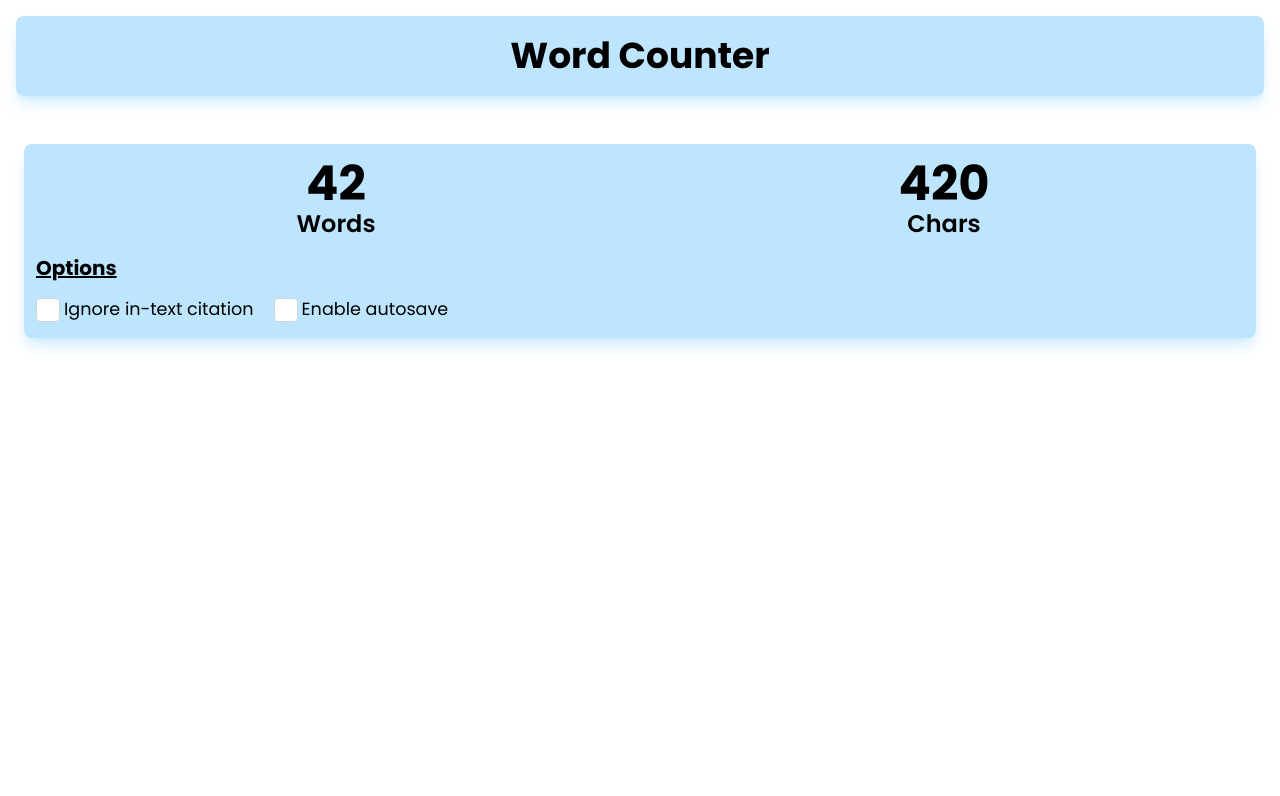
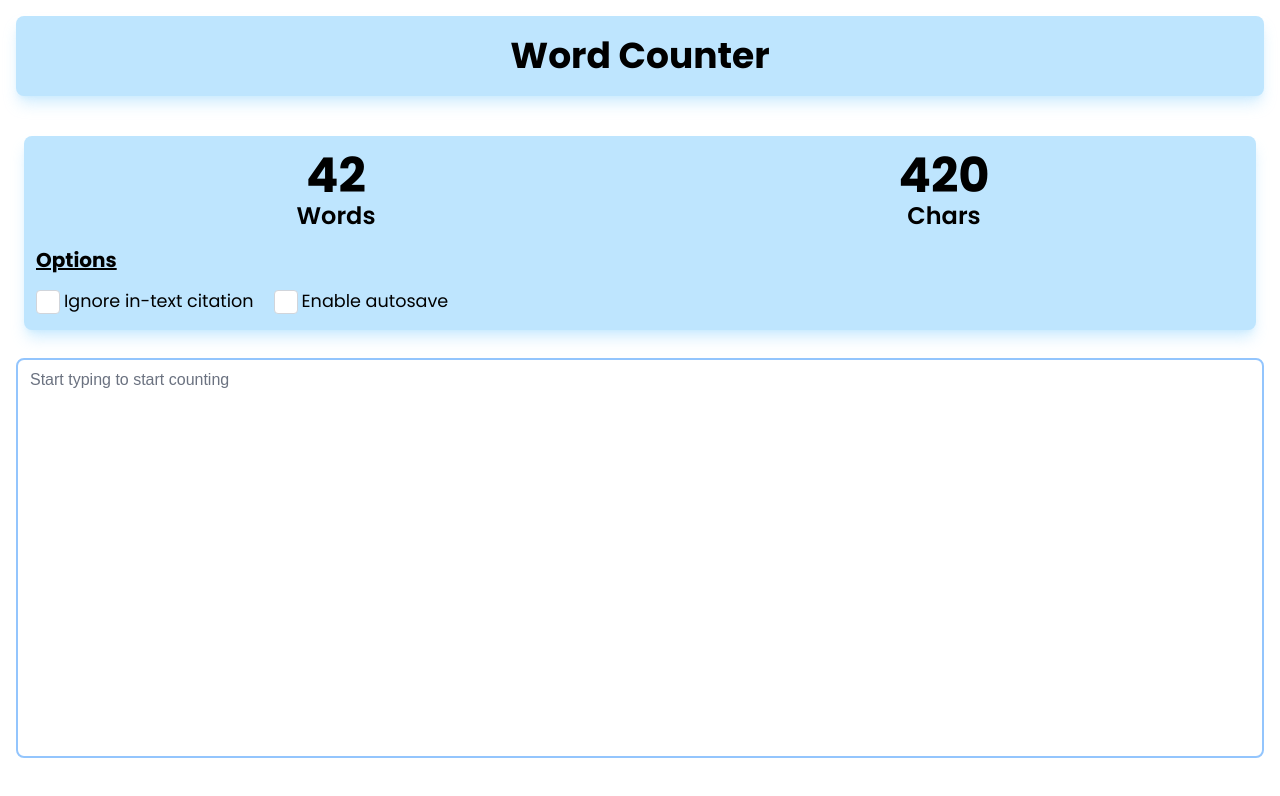
Before and after one commit to TechSupportz/word-counter-react, a React (Vite) app: page / in a window 1280 px wide. Shown: the top 796 px of the page. Built offline with nearby package versions, Linux system fonts and the light colour scheme.

Commit message:
textarea logs input

```diff
--- a/src/App.tsx
+++ b/src/App.tsx
@@ -1,12 +1,16 @@
 import React from "react"
 import Counter from "./components/Counter"
+import TextInput from "./components/TextInput"
 import Topbar from "./components/Topbar"
 
 const App = () => {
 	return (
 		<>
 			<Topbar />
-			<Counter />
+			<div className="flex flex-col mt-10">
+				<Counter />
+				<TextInput />
+			</div>
 		</>
 	)
 }
--- a/src/components/Counter.tsx
+++ b/src/components/Counter.tsx
@@ -2,7 +2,7 @@ import React from "react"
 
 const Counter = () => {
 	return (
-		<div className="grid grid-cols-2 gap-x-2 justify-items-center bg-blue-light rounded-lg shadow-lg shadow-blue-light/75 h-2/5 py-4 px-3 mx-6 mt-12">
+		<div className="grid grid-cols-2 gap-x-2 justify-items-center bg-blue-light rounded-lg shadow-lg shadow-blue-light/75 h-2/5 py-4 px-3 mx-6">
 			<div className="text-center">
 				<p className="font-bold text-5xl">42</p>
 				<p className="font-semibold text-2xl">Words</p>
--- /dev/null
+++ b/src/components/TextInput.tsx
@@ -0,0 +1,24 @@
+import { useState, useEffect } from "react"
+
+const TextInput = () => {
+	const [input, setInput] = useState("")
+
+	useEffect(() => {
+		console.log(input)
+
+	}, [input])
+
+	return (
+		<div className="flex h-[50vh] justify-center mx-4 mt-7">
+			<textarea
+				placeholder="Start typing to start counting "
+				className="w-full h-full rounded-lg border-blue-300 border-2 font-arial resize-none"
+				onChange={(e) => setInput(e.target.value)}
+			>
+				{input}
+			</textarea>
+		</div>
+	)
+}
+
+export default TextInput
--- a/src/index.css
+++ b/src/index.css
@@ -1,3 +1,7 @@
 @tailwind base;
 @tailwind components;
 @tailwind utilities;
+
+* {
+	box-sizing: border-box;
+}
--- a/tailwind.config.js
+++ b/tailwind.config.js
@@ -4,6 +4,7 @@ module.exports = {
 		extend: {
 			fontFamily: {
 				sans: ["Poppins", "sans-serif"],
+				"arial": ["Arial", "sans-serif"],
 			},
 			colors: {
 				"blue-light": "hsl(203, 97%, 87%)",
```
